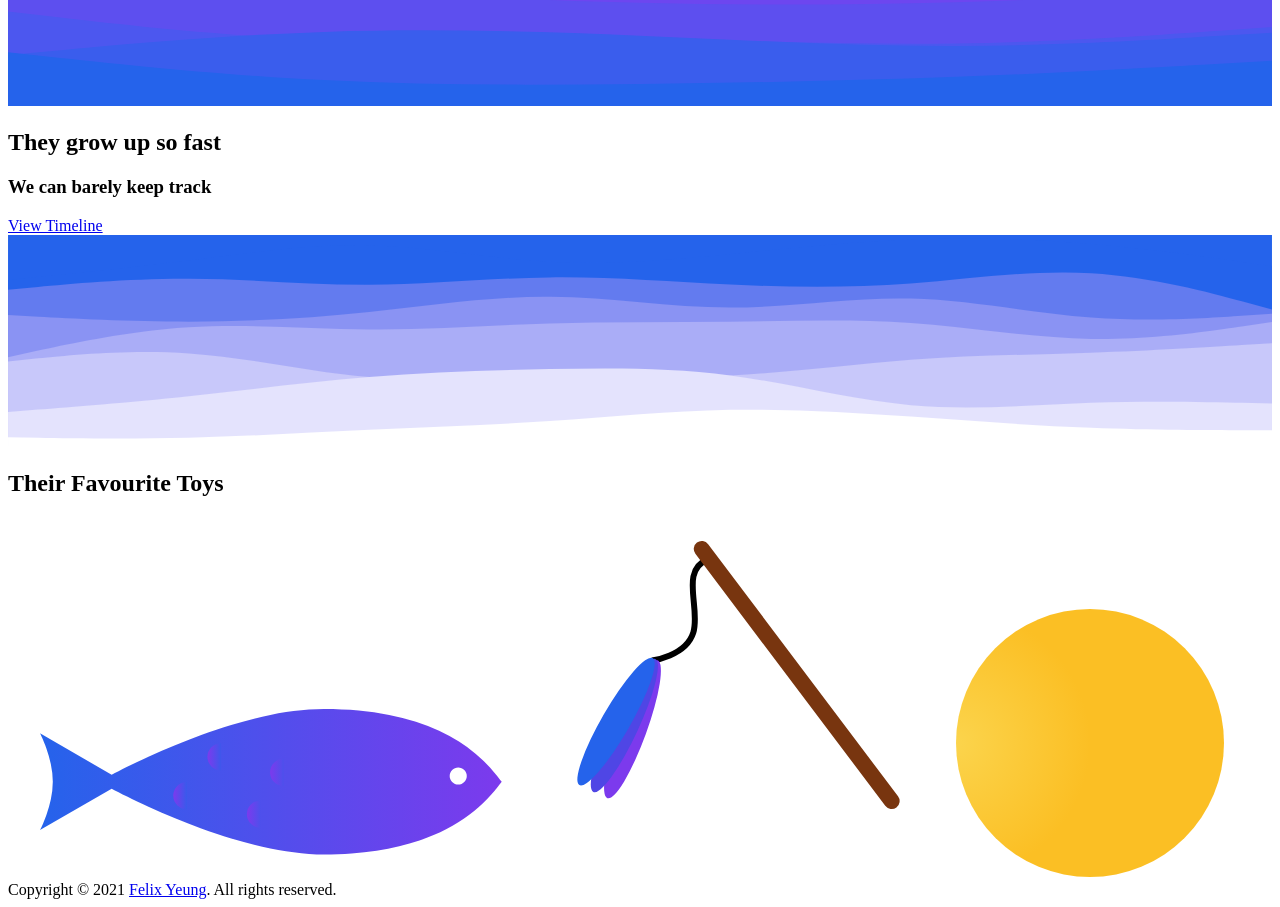
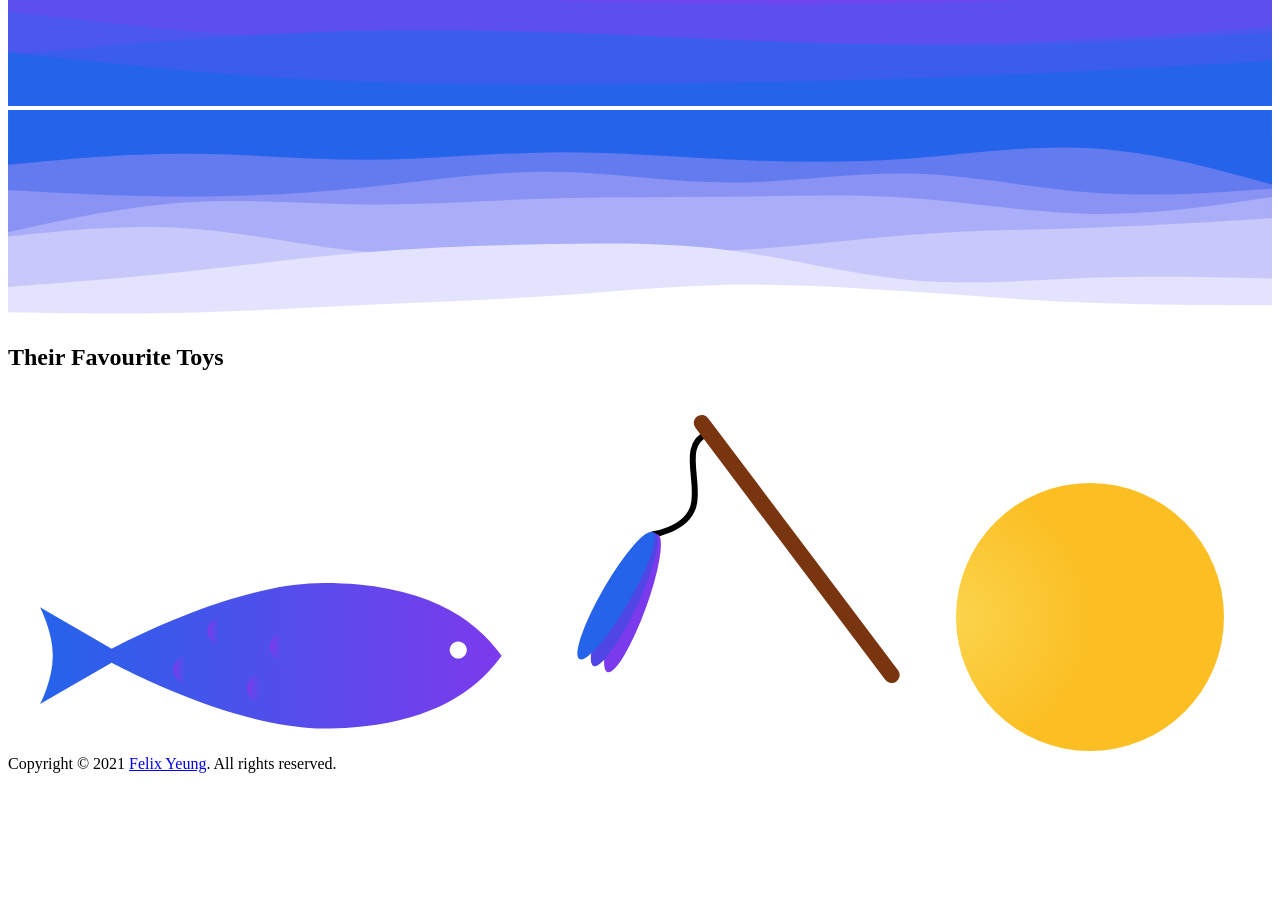
Before and after one commit to felixyeungdev/cat.feli.page, a Next.js app: page / in a window 1280 px wide. Shown: the part 940-1847 px from the top of the page. After the commit the page ends 1721 px from the top, so only its background shows below. Built offline with nearby package versions, Linux system fonts and the light colour scheme.

Commit message:
removed view timeline

```diff
--- a/pages/index.tsx
+++ b/pages/index.tsx
@@ -2,7 +2,7 @@ import BlueToWhite from "components/design/curves/BlueToWhite";
 import PurpleToBlue from "components/design/curves/PurpleToBlue";
 import WhiteToBlue from "components/design/curves/WhiteToBlue";
 import MeetTheCats from "components/pages/home/meetTheCats/MeetTheCats";
-import ViewTimeline from "components/pages/home/viewTimeline/ViewTimeline";
+// import ViewTimeline from "components/pages/home/viewTimeline/ViewTimeline";
 import React from "react";
 
 const HomePage = () => {
@@ -12,7 +12,7 @@ const HomePage = () => {
             <WhiteToBlue />
             <MeetTheCats />
             <PurpleToBlue />
-            <ViewTimeline />
+            {/* <ViewTimeline /> */}
             <BlueToWhite />
             <div className="flex justify-center py-16 bg-white">
                 <div className="max-w-[80rem] w-full mx-6 md:mx-10">
```
